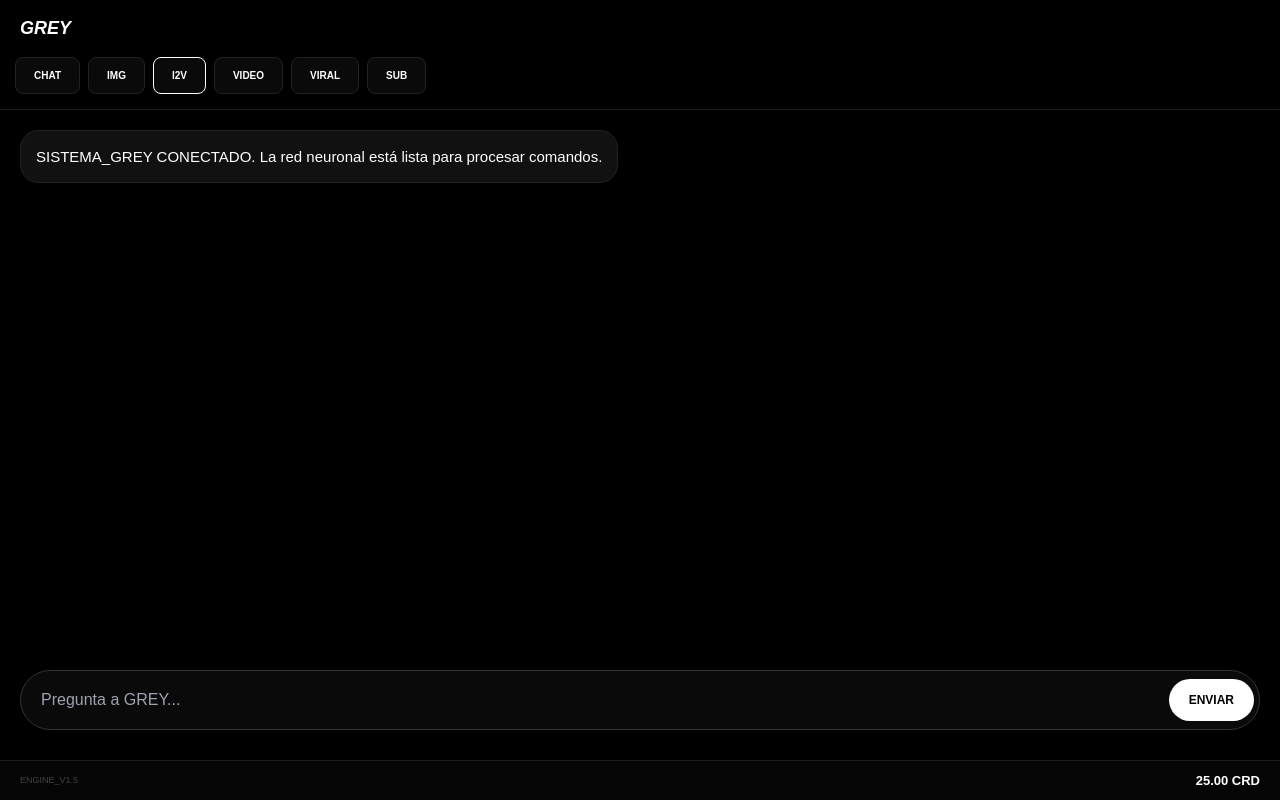
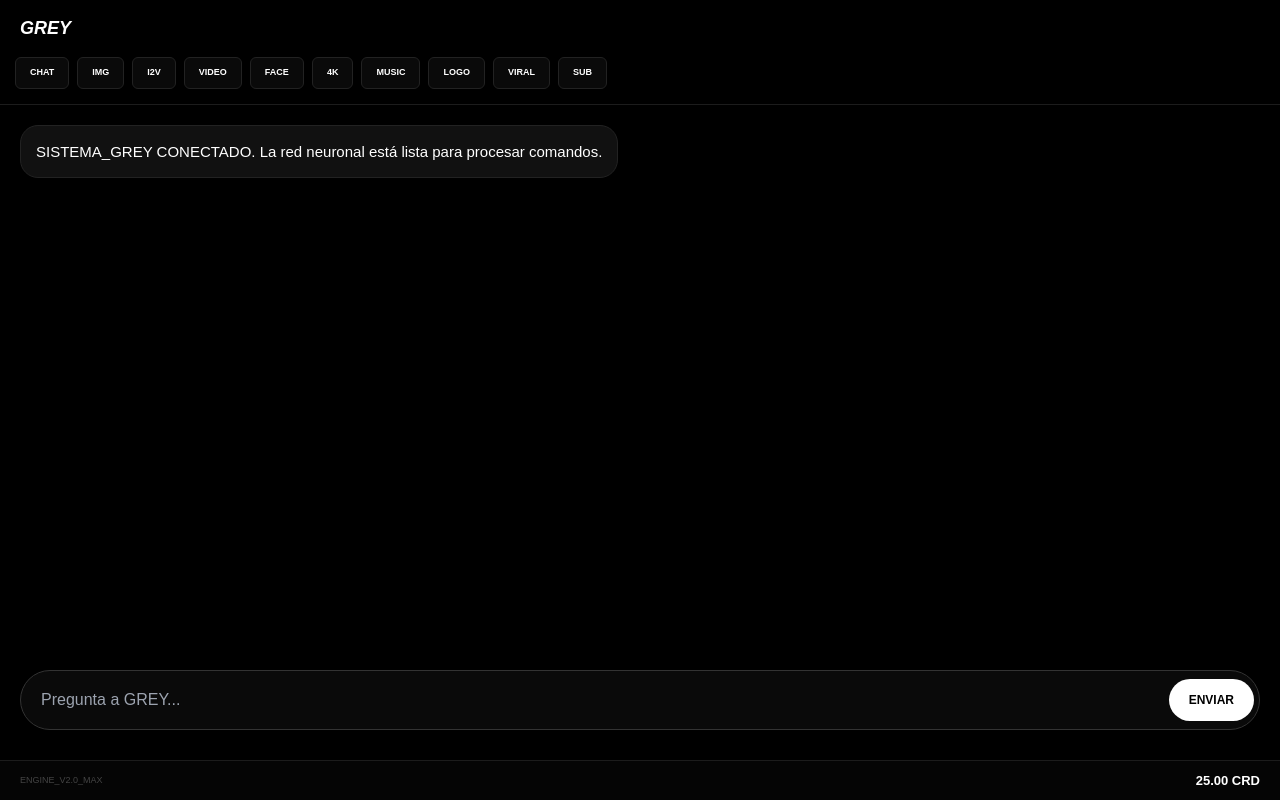
Before and after one commit to capitamweed1205-pixel/grey-ia, a Next.js app: page /chat in a window 1280 px wide. Built offline with nearby package versions, Linux system fonts and the light colour scheme.

Commit message:
Refactor layout styles and update version label
Updated button styles and header/footer text.

```diff
--- a/app/(dashboard)/layout.tsx
+++ b/app/(dashboard)/layout.tsx
@@ -4,14 +4,18 @@ import Link from 'next/link';
 export default function DashLayout({ children }: { children: React.ReactNode }) {
   return (
     <div style={{ display: 'flex', flexDirection: 'column', height: '100vh', backgroundColor: '#000', color: '#fff', fontFamily: 'sans-serif' }}>
-      {/* CABECERA CON BOTONES DESLIZABLES */}
+      {/* CABECERA CON 10 BOTONES DESLIZABLES */}
       <header style={{ backgroundColor: '#000', borderBottom: '1px solid #1c1c1c', position: 'sticky', top: 0, zIndex: 10 }}>
         <div style={{ padding: '15px 20px 5px 20px', fontSize: '18px', fontWeight: '900', fontStyle: 'italic' }}>GREY</div>
         <div style={{ display: 'flex', gap: '8px', overflowX: 'auto', padding: '10px 15px 15px 15px', whiteSpace: 'nowrap' }}>
           <Link href="/chat" style={btnStyle}>CHAT</Link>
           <Link href="/images" style={btnStyle}>IMG</Link>
-          <Link href="/img2video" style={{...btnStyle, border: '1px solid #fff'}}>I2V</Link>
+          <Link href="/img2video" style={btnStyle}>I2V</Link>
           <Link href="/video" style={btnStyle}>VIDEO</Link>
+          <Link href="/faceswap" style={btnStyle}>FACE</Link>
+          <Link href="/remaster" style={btnStyle}>4K</Link>
+          <Link href="/music" style={btnStyle}>MUSIC</Link>
+          <Link href="/logo" style={btnStyle}>LOGO</Link>
           <Link href="/viral" style={btnStyle}>VIRAL</Link>
           <Link href="/subtitles" style={btnStyle}>SUB</Link>
         </div>
@@ -20,7 +24,7 @@ export default function DashLayout({ children }: { children: React.ReactNode })
       <main style={{ flex: 1, overflowY: 'auto' }}>{children}</main>
 
       <footer style={{ padding: '10px 20px', backgroundColor: '#050505', borderTop: '1px solid #1c1c1c', display: 'flex', justifyContent: 'space-between', alignItems: 'center' }}>
-        <span style={{ fontSize: '9px', color: '#444' }}>ENGINE_V1.5</span>
+        <span style={{ fontSize: '9px', color: '#444' }}>ENGINE_V2.0_MAX</span>
         <span style={{ fontSize: '13px', fontWeight: '900' }}>25.00 CRD</span>
       </footer>
 
@@ -35,11 +39,11 @@ export default function DashLayout({ children }: { children: React.ReactNode })
 const btnStyle = {
   color: '#fff',
   textDecoration: 'none',
-  fontSize: '10px',
+  fontSize: '9px',
   fontWeight: 'bold',
-  padding: '10px 18px',
+  padding: '8px 14px',
   border: '1px solid #222',
-  borderRadius: '8px',
+  borderRadius: '6px',
   backgroundColor: '#0a0a0a',
   flexShrink: 0
 };
```
